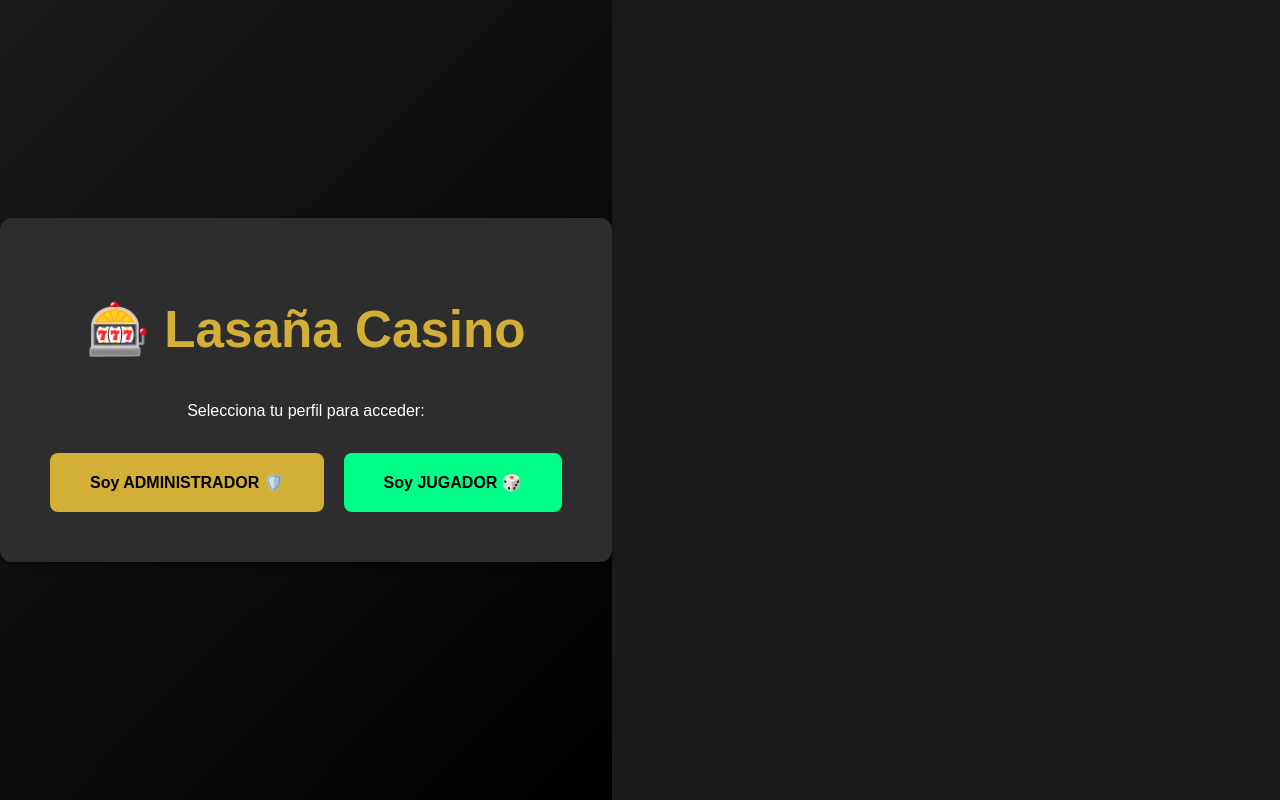
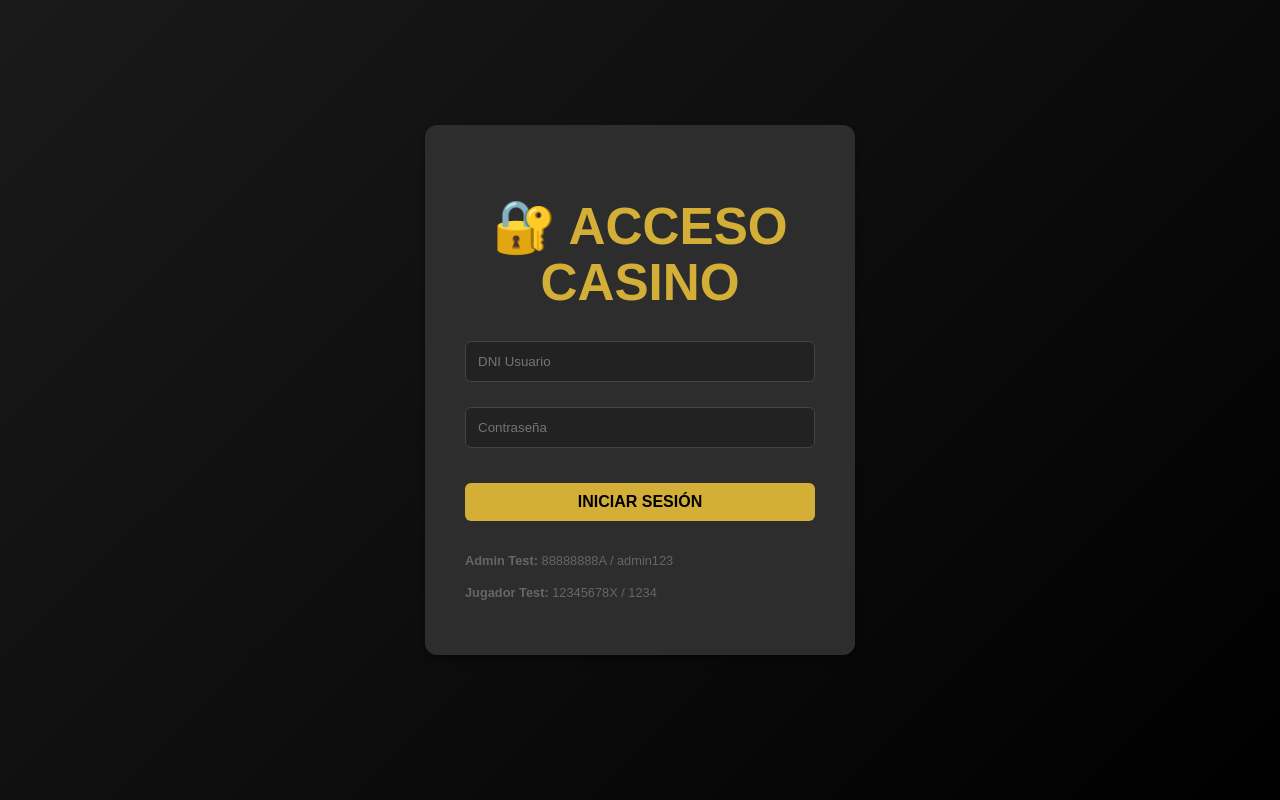
Before and after one commit to 0xjoseangel/Casino, a React app in the folder frontend/: page / in a window 1280 px wide. Built offline with nearby package versions, Linux system fonts and the light colour scheme; the HTML template or start-up script is replaced by a standard one.

Commit message:
Añadiendo Login

```diff
--- a/frontend/src/App.jsx
+++ b/frontend/src/App.jsx
@@ -2,106 +2,117 @@ import { useState, useEffect } from 'react';
 import { BrowserRouter, Routes, Route, Navigate, Link } from 'react-router-dom';
 import './App.css';
 
-// TUS PÁGINAS
+// TUS PÁGINAS IMPORTADAS
 import Login from './pages/login';
-import TorneosAdmin from './pages/torneos'; // Tu página actual (Gestión)
-import TorneosJugador from './pages/torneosJugador'; // <--- NUEVA (Vista cliente)
+import TorneosAdmin from './pages/torneos';
+import TorneosJugador from './pages/torneosJugador';
 import Home from './pages/home';
 import Sesiones from './pages/Sesiones';
 import ListaTransacciones from './pages/listaTransacciones';
 import Apuestas from './pages/apuestas';
 
 function App() {
-  const [rol, setRol] = useState(localStorage.getItem('casino_rol') || null);
+  const [usuario, setUsuario] = useState(() => {
+    const guardado = localStorage.getItem('casino_usuario');
+    return guardado ? JSON.parse(guardado) : null;
+  });
 
-  // Si no hay rol, mostramos Login. Si hay rol, mostramos la App.
-  if (!rol) {
+  const logout = () => {
+    setUsuario(null);
+    localStorage.removeItem('casino_usuario');
+  };
+
+  if (!usuario) {
     return (
       <BrowserRouter>
         <Routes>
-          <Route path="*" element={<Login setRol={setRol} />} />
+          <Route path="*" element={<Login setUsuario={setUsuario} />} />
         </Routes>
       </BrowserRouter>
     );
   }
 
+  const esAdmin = usuario.rol === 'admin';
+
   return (
     <BrowserRouter>
       <div className="app-container">
 
-        {/* --- BARRA LATERAL (Cambia según el rol) --- */}
-        <div className="sidebar" style={{borderColor: rol === 'admin' ? '#d4af37' : '#00ff88'}}>
-          <h1 style={{color: rol === 'admin' ? '#d4af37' : '#00ff88'}}>
-            {rol === 'admin' ? 'PANEL ADMIN' : 'ZONA JUGADOR'}
+        {/* --- BARRA LATERAL --- */}
+        <div className="sidebar" style={{borderColor: esAdmin ? '#d4af37' : '#00ff88'}}>
+          <h1 style={{color: esAdmin ? '#d4af37' : '#00ff88'}}>
+            {esAdmin ? 'PANEL ADMIN' : 'ZONA JUEGO'}
           </h1>
 
           <nav>
-            {/* ENLACES COMUNES */}
             <Link to="/dashboard" className="nav-link">🏠 Inicio</Link>
 
             {/* MENÚ DE ADMINISTRADOR */}
-            {rol === 'admin' && (
+            {esAdmin && (
               <>
-                <div style={{opacity:0.5, marginTop:10, fontSize:12}}>GESTIÓN</div>
+                <div style={{fontSize:'0.7rem', color:'#666', marginTop:15, marginBottom:5}}>GESTIÓN</div>
                 <Link to="/usuarios" className="nav-link">👤 Usuarios</Link>
-                <Link to="/eventos" className="nav-link">🏆 Torneos (Edit)</Link>
-                <Link to="/juegos" className="nav-link">🎰 Juegos</Link>
-                <Link to="/sesiones" className="nav-link">⏱️ Control Sesiones</Link>
-                <Link to="/apuestas" className="nav-link">🎲 Apuestas</Link>
-                <Link to="/transacciones" className="nav-link">📜 Transacciones</Link>
+                <Link to="/torneos-gestion" className="nav-link">🏆 Torneos (Edit)</Link>
+                <Link to="/juegos-gestion" className="nav-link">🎰 Juegos</Link>
+                <Link to="/sesiones-global" className="nav-link">⏱️ Sesiones</Link>
+                <Link to="/finanzas" className="nav-link">💰 Transacciones</Link>
               </>
             )}
 
             {/* MENÚ DE JUGADOR */}
-            {rol === 'jugador' && (
+            {!esAdmin && (
               <>
-                 <div style={{opacity:0.5, marginTop:10, fontSize:12}}>DIVERSIÓN</div>
-                 <Link to="/mis-torneos" className="nav-link">🏆 Torneos Disp.</Link>
-                 <Link to="/catalogo" className="nav-link">🎰 Jugar</Link>
-                 <Link to="/perfil" className="nav-link">👤 Mi Perfil</Link>
-                 <Link to="/transacciones" className="nav-link">📜 Mis Movimientos</Link>
-                 <Link to="/apuestas" className="nav-link">🎲 Apuestas</Link>
+                <div style={{fontSize:'0.7rem', color:'#666', marginTop:15, marginBottom:5}}>JUGAR</div>
+                <Link to="/mis-torneos" className="nav-link">🏆 Torneos</Link>
+                <Link to="/mis-apuestas" className="nav-link">🎲 Mis Apuestas</Link> {/* <--- AÑADIDO */}
+                <Link to="/casino" className="nav-link">🎰 Sala de Juegos</Link>
+                <Link to="/mi-perfil" className="nav-link">👤 Mi Perfil</Link>
+              </>
+            )}
+          </nav>
+
+          <div style={{marginTop: 'auto', borderTop:'1px solid #333', paddingTop:10}}>
+             <div style={{fontSize:'0.8rem', color:'#888', marginBottom:5}}>Conectado como:</div>
+             <div style={{fontWeight:'bold', marginBottom:10}}>{usuario.nombre}</div>
+             <button onClick={logout} className="btn" style={{width:'100%', background:'#333', color:'white', fontSize:'0.8rem'}}>
+               Cerrar Sesión
+             </button>
+          </div>
+        </div>
+
+        {/* --- RUTAS (Aquí estaba el fallo, faltaban las definiciones) --- */}
+        <div className="content">
+          <Routes>
+            <Route path="/dashboard" element={<Home usuario={usuario} />} />
+
+            {/* Rutas de Admin */}
+            {esAdmin && (
+              <>
+                <Route path="/torneos-gestion" element={<TorneosAdmin />} />
+                {/* <Route path="/usuarios" element={<UsuariosAdmin />} /> */}
+
+                {/* 👇 ESTAS FALTABAN: 👇 */}
+                <Route path="/sesiones-global" element={<Sesiones />} />
+                <Route path="/finanzas" element={<ListaTransacciones />} />
               </>
             )}
 
-            <button
-              onClick={() => { setRol(null); localStorage.removeItem('casino_rol'); }}
-              style={{marginTop: 'auto', background: 'transparent', border:'1px solid #555', color:'white', width:'100%', padding:10, cursor:'pointer'}}
-            >
-              Cerrar Sesión
-            </button>
-          </nav>
-        </div>
+            {/* Rutas de Jugador */}
+            {!esAdmin && (
+              <>
+                <Route path="/mis-torneos" element={<TorneosJugador />} />
 
-        {/* --- CONTENIDO --- */}
-        <div className="content">
-          <Routes>
-            <Route path="/dashboard" element={<Home />} />
+                {/* 👇 ESTA FALTABA: 👇 */}
+                <Route path="/mis-apuestas" element={<Apuestas />} />
 
-            {/* RUTAS DE ADMIN */}
-            {rol === 'admin' && (
-              <>
-                <Route path="/eventos" element={<TorneosAdmin />} />
-                {/* Aquí irían las rutas de tus compañeros (modo admin) */}
-                <Route path="/sesiones" element={<Sesiones />} />
-                <Route path="/transacciones" element={<ListaTransacciones />} />
-                <Route path="/apuestas" element={<Apuestas />} />
+                {/* <Route path="/casino" element={<Casino />} /> */}
               </>
             )}
 
-            {/* RUTAS DE JUGADOR */}
-            {rol === 'jugador' && (
-              <>
-                <Route path="/mis-torneos" element={<TorneosJugador />} />
-                {/* Aquí irían las rutas de jugar */}
-                <Route path="/transacciones" element={<ListaTransacciones />} />
-                <Route path="/apuestas" element={<Apuestas />} />
-              </>
-            )}
-
-            <Route path="*" element={<Navigate to="/dashboard" />} />
+            <Route path="*" element={<Navigate to={esAdmin ? "/dashboard" : "/mis-torneos"} />} />
           </Routes>
         </div>
+
       </div>
     </BrowserRouter>
   );
--- a/frontend/src/pages/login.jsx
+++ b/frontend/src/pages/login.jsx
@@ -1,56 +1,91 @@
+import { useState } from 'react';
 import { useNavigate } from 'react-router-dom';
+import { postData } from '../services/api';
 
-function Login({ setRol }) {
+function Login({ setUsuario }) {
   const navigate = useNavigate();
+  const [form, setForm] = useState({ dni: '', contrasena: '' });
+  const [error, setError] = useState('');
 
-  const entrarComo = (rol) => {
-    setRol(rol); // Guardamos en la App quién somos
-    // Guardamos en navegador para no perderlo al recargar (opcional pero útil)
-    localStorage.setItem('casino_rol', rol);
-    navigate('/dashboard');
+  const handleSubmit = async (e) => {
+    e.preventDefault();
+    setError('');
+
+    // 1. Llamamos a tu Backend Django
+    const response = await postData('usuarios/login/', form);
+
+    if (response && response.exito) {
+      // 2. Preparamos el objeto usuario
+      const usuarioLogueado = {
+        rol: response.rol,     // 'admin' o 'jugador'
+        ...response.usuario    // dni, nombre, etc.
+      };
+
+      // 3. Guardamos en navegador (para no perderlo al refrescar)
+      localStorage.setItem('casino_usuario', JSON.stringify(usuarioLogueado));
+
+      // 4. Actualizamos el estado de la App
+      setUsuario(usuarioLogueado);
+
+      // 5. REDIRECCIÓN INTELIGENTE
+      if (response.rol === 'admin') {
+        navigate('/dashboard'); // O '/usuarios'
+      } else {
+        navigate('/mis-torneos'); // Pantalla principal del jugador
+      }
+
+    } else {
+      setError('❌ DNI o contraseña incorrectos');
+    }
+  };
+
+  const handleChange = (e) => {
+    setForm({ ...form, [e.target.name]: e.target.value });
   };
 
   return (
     <div style={{
       height: '100vh',
+      width: '100vw', /* <--- ¡ESTA ES LA LÍNEA MÁGICA QUE TE FALTA! */
       display: 'flex',
-      justifyContent: 'center',
-      alignItems: 'center',
+      justifyContent: 'center', /* Centrado horizontal */
+      alignItems: 'center',     /* Centrado vertical */
       background: 'linear-gradient(135deg, #1a1a1a 0%, #000 100%)',
-      color: 'white'
+      color: 'white',
+      position: 'absolute', /* Asegura que se ponga encima de todo */
+      top: 0,
+      left: 0
     }}>
-      <div className="card" style={{textAlign: 'center', padding: '50px'}}>
-        <h1 style={{color: '#d4af37', marginBottom: '40px'}}>🎰 Lasaña Casino</h1>
-        <p>Selecciona tu perfil para acceder:</p>
+      <div className="card" style={{width: '350px', padding: '40px', textAlign: 'center'}}>
+        <h1 style={{color: '#d4af37', marginBottom:'30px'}}>🔐 ACCESO CASINO</h1>
 
-        <div style={{display: 'flex', gap: '20px', marginTop: '30px'}}>
-          {/* BOTÓN ADMIN */}
-          <button
-            onClick={() => entrarComo('admin')}
-            style={{
-              padding: '20px 40px',
-              background: '#d4af37',
-              border: 'none',
-              fontWeight: 'bold',
-              cursor: 'pointer',
-              borderRadius: '8px'
-            }}>
-            Soy ADMINISTRADOR 🛡️
+        <form onSubmit={handleSubmit} style={{display:'flex', flexDirection:'column', gap:'15px'}}>
+          <input
+            name="dni"
+            placeholder="DNI Usuario"
+            value={form.dni} onChange={handleChange}
+            required
+            style={{padding: '12px', background:'#222', border:'1px solid #444', color:'white', borderRadius:'6px'}}
+          />
+          <input
+            type="password"
+            name="contrasena"
+            placeholder="Contraseña"
+            value={form.contrasena} onChange={handleChange}
+            required
+            style={{padding: '12px', background:'#222', border:'1px solid #444', color:'white', borderRadius:'6px'}}
+          />
+
+          <button type="submit" className="btn" style={{marginTop:'10px'}}>
+            INICIAR SESIÓN
           </button>
+        </form>
 
-          {/* BOTÓN JUGADOR */}
-          <button
-            onClick={() => entrarComo('jugador')}
-            style={{
-              padding: '20px 40px',
-              background: '#00ff88',
-              border: 'none',
-              fontWeight: 'bold',
-              cursor: 'pointer',
-              borderRadius: '8px'
-            }}>
-            Soy JUGADOR 🎲
-          </button>
+        {error && <p style={{color: '#ff4444', marginTop: '15px', fontWeight:'bold'}}>{error}</p>}
+
+        <div style={{marginTop: '30px', fontSize: '0.8rem', color: '#666', textAlign:'left'}}>
+            <p><strong>Admin Test:</strong> 88888888A / admin123</p>
+            <p><strong>Jugador Test:</strong> 12345678X / 1234</p>
         </div>
       </div>
     </div>
```
Also changed, not shown: 2 other files (tests, documents, lock files or other folders).
